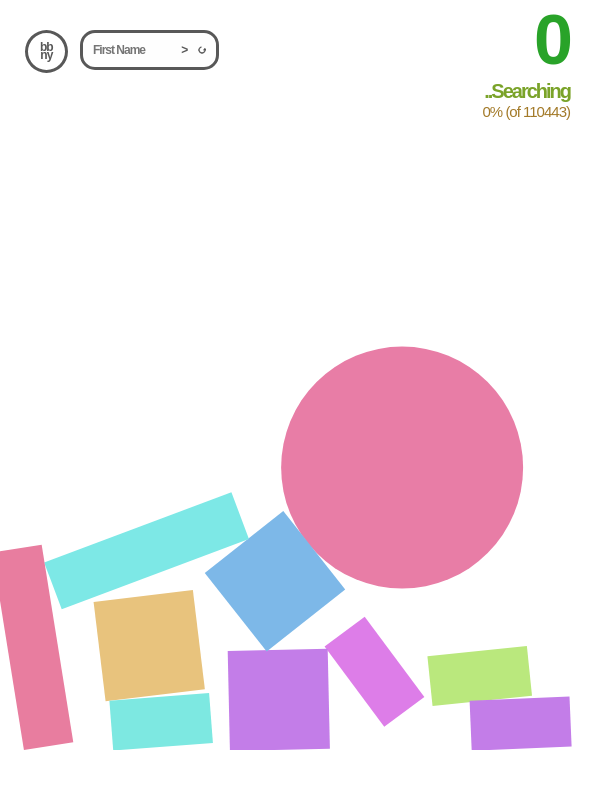
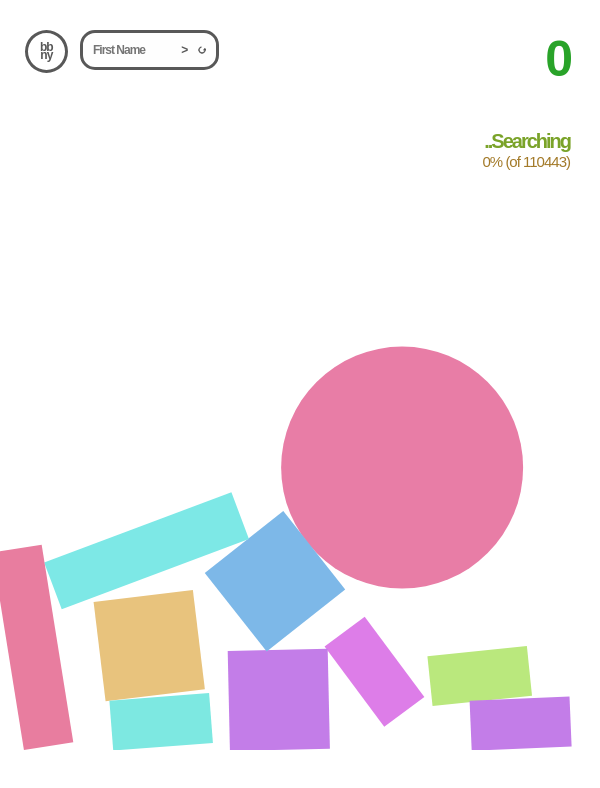
Before and after one commit to EddyXia/namemindspace, a plain HTML site: page search.html in a window 600 px wide. Drawn offline with Linux system fonts and the light colour scheme; no server answers; animation ran at ten frames a second.

Commit message:
Add files via upload

```diff
--- a/style.css
+++ b/style.css
@@ -388,7 +388,7 @@ input:focus{
 @media only screen and (min-width: 600px) {
   #amount{
     /*POSITION SETTING*/
-    padding-right:40px;
+    margin-right:40px;
     position:static;
     float:right;
     z-index:100;
@@ -398,21 +398,25 @@ input:focus{
     font-size: 90px;
     font-family: 'Nunito Sans', sans-serif;
     font-weight: 900;
-    letter-spacing: -3px;
+    letter-spacing: 0px;
+    text-indent: 0px;
+    text-align: end;
+    height:100px;
     color:hsla(120, 60%, 40%, 1);
   }}
 @media only screen and (max-width: 600px) {
   #amount{
     /*POSITION SETTING*/
     padding-top:0px;
-    padding-right:30px;
+    margin-top:5%;
+    margin-right:30px;
     position:static;
     float:right;
     z-index:100;
     /*FONT SETTING*/
     user-select: none;
     src: url("NunitoSans-Black.ttf");
-    font-size: 70px;
+    font-size: 50px;
     font-family: 'Nunito Sans', sans-serif;
     font-weight: 900;
     letter-spacing: -3px;
```
